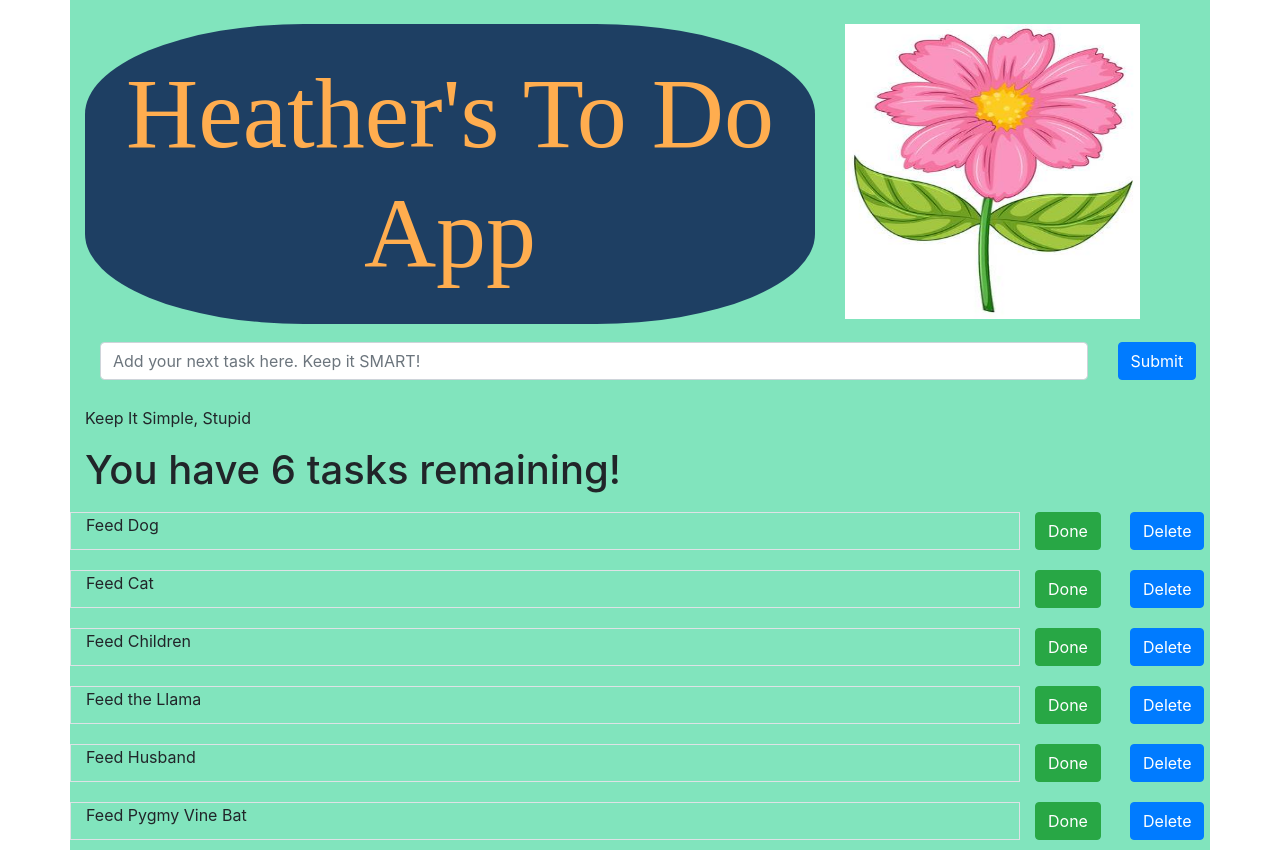
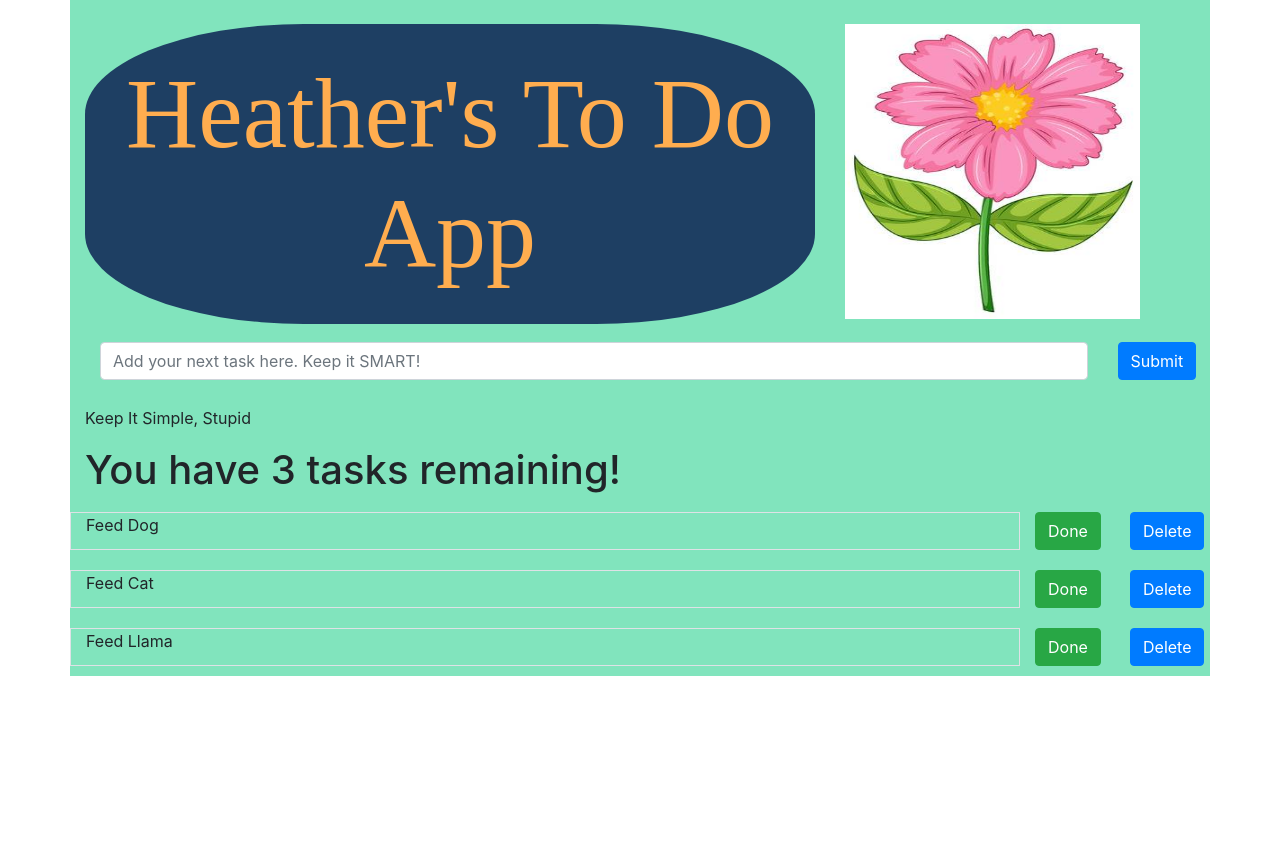
Before and after one commit to HeatherJLewis/todo-app-frontend, a React app: page / in a window 1280 px wide. After the commit the page ends 800 px from the top, so only its background shows below. Built offline with nearby package versions, Linux system fonts and the light colour scheme.

Commit message:
Array changed to array of objects

```diff
--- a/src/components/TaskList.js
+++ b/src/components/TaskList.js
@@ -7,20 +7,23 @@ class TaskList extends React.Component {
     render() {
 
         const tasks = [
-            "Feed Dog",
-            "Feed Cat",
-            "Feed Children",
-            "Feed the Llama",
-            "Feed Husband",
-            "Feed Pygmy Vine Bat"
-                ]
+            {
+                description : "Feed Dog"
+            },
+            {
+                description : "Feed Cat"
+            },
+            {
+                description : "Feed Llama"
+            },
+            ]
 
         return (
             <div>
             <TasksLeft tasks={tasks}/>
     {
         tasks.map((task, i) =>
-       <Task taskDescription={task} key={i} />
+       <Task taskDescription={task.description} key={i} />
        )}
            </div>
         );
```
